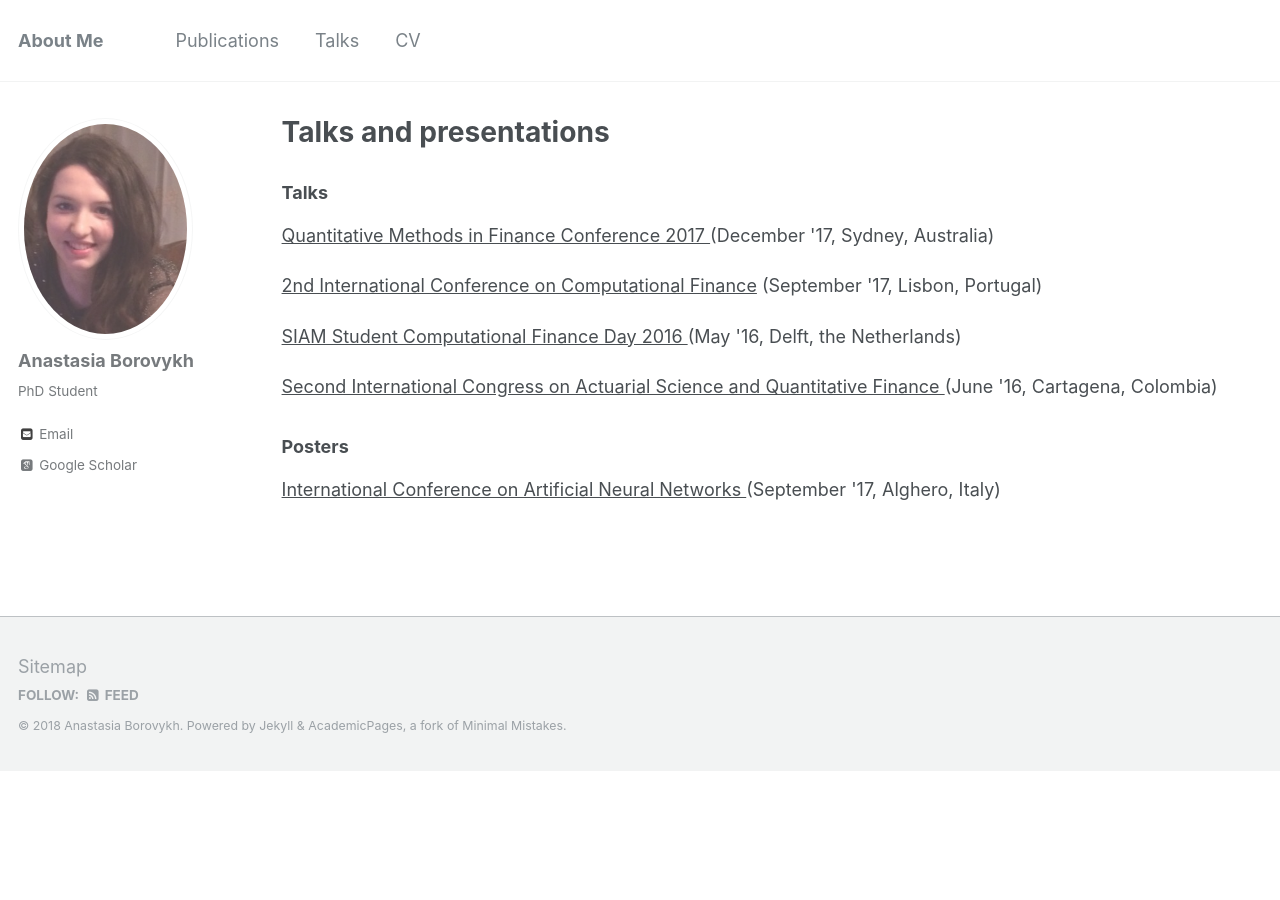
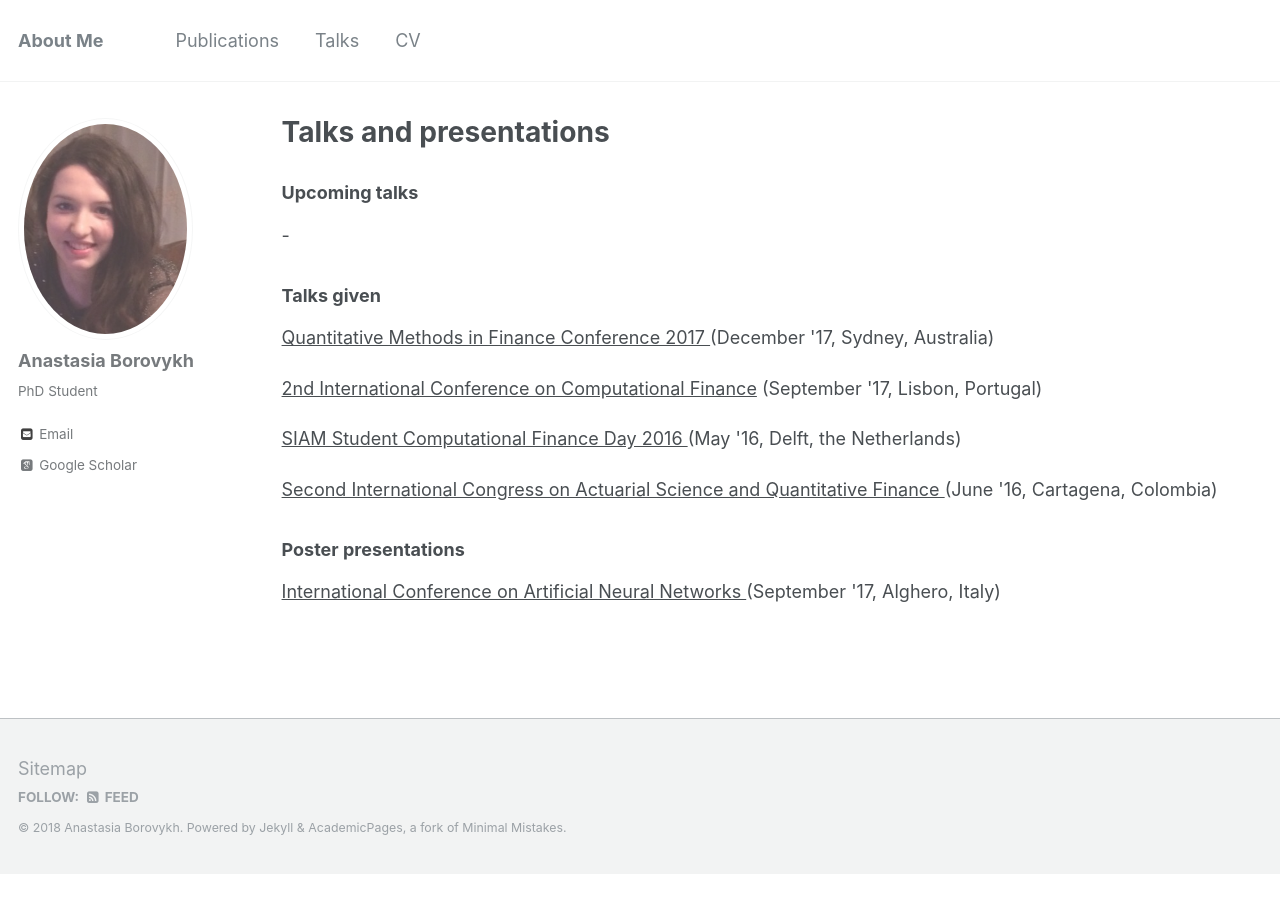
Before and after one commit to aib93/aib93.github.io, a Jekyll site: the page built from _pages/talks.html, in a window 1280 px wide. Built offline with Jekyll 4.4.1, drawn with Linux system fonts in a browser that asks for light colours; some web fonts are replaced.

Commit message:
Initial commit

```diff
--- a/_pages/talks.html
+++ b/_pages/talks.html
@@ -4,13 +4,15 @@ title: "Talks and presentations"
 permalink: /talks/
 author_profile: true
 ---
-<h3> Talks </h3>
+<h3> Upcoming talks </h3>
+<p>-</p>
+<h3> Talks given </h3>
 <p><a href="https://www.conferenceonline.com/conference_invitation.cfm?id=21717&key=F1EF0F1F-CE39-D6B1-35AA37845042D4A5" style="text-decoration:underline;"> Quantitative Methods in Finance Conference 2017 </a> (December '17, Sydney, Australia)</p>
 <p><a href="http://cemapre.iseg.ulisboa.pt/iccf2017/" style="text-decoration:underline;"> 2nd International Conference on Computational Finance</a> (September '17, Lisbon, Portugal)</p>
 <p><a href="https://sscdelft.github.io/activities/" style="text-decoration:underline;"> SIAM Student Computational Finance Day 2016 </a>(May '16, Delft, the Netherlands)</p>
 <p><a href="http://icasqf.org" style="text-decoration:underline;"> Second International Congress on Actuarial Science and Quantitative Finance </a> (June '16, Cartagena, Colombia)</p>
 
-<h3> Posters </h3>
+<h3> Poster presentations </h3>
 <p><a href="https://e-nns.org/icann2017/" style="text-decoration:underline;"> International Conference on Artificial Neural Networks </a>(September '17, Alghero, Italy)</p>
 
 {% for post in site.talks reversed %}
```
